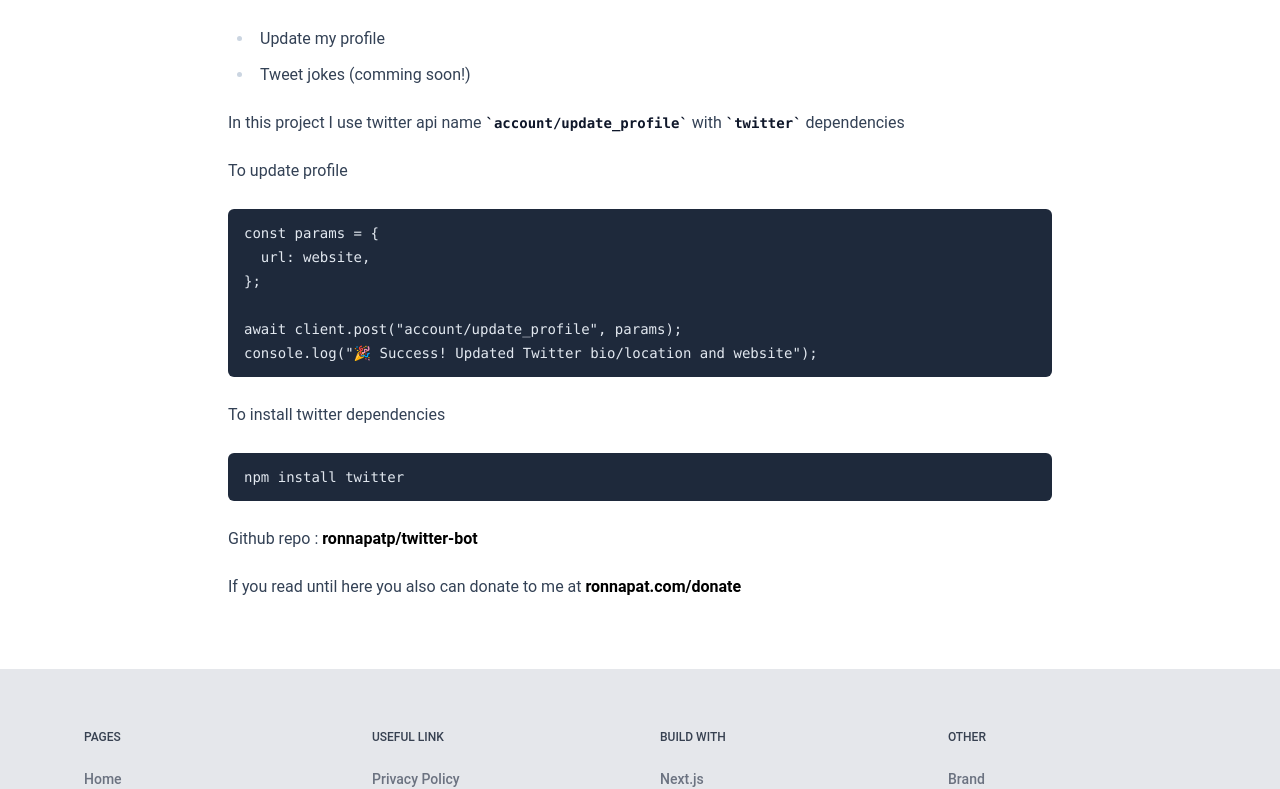
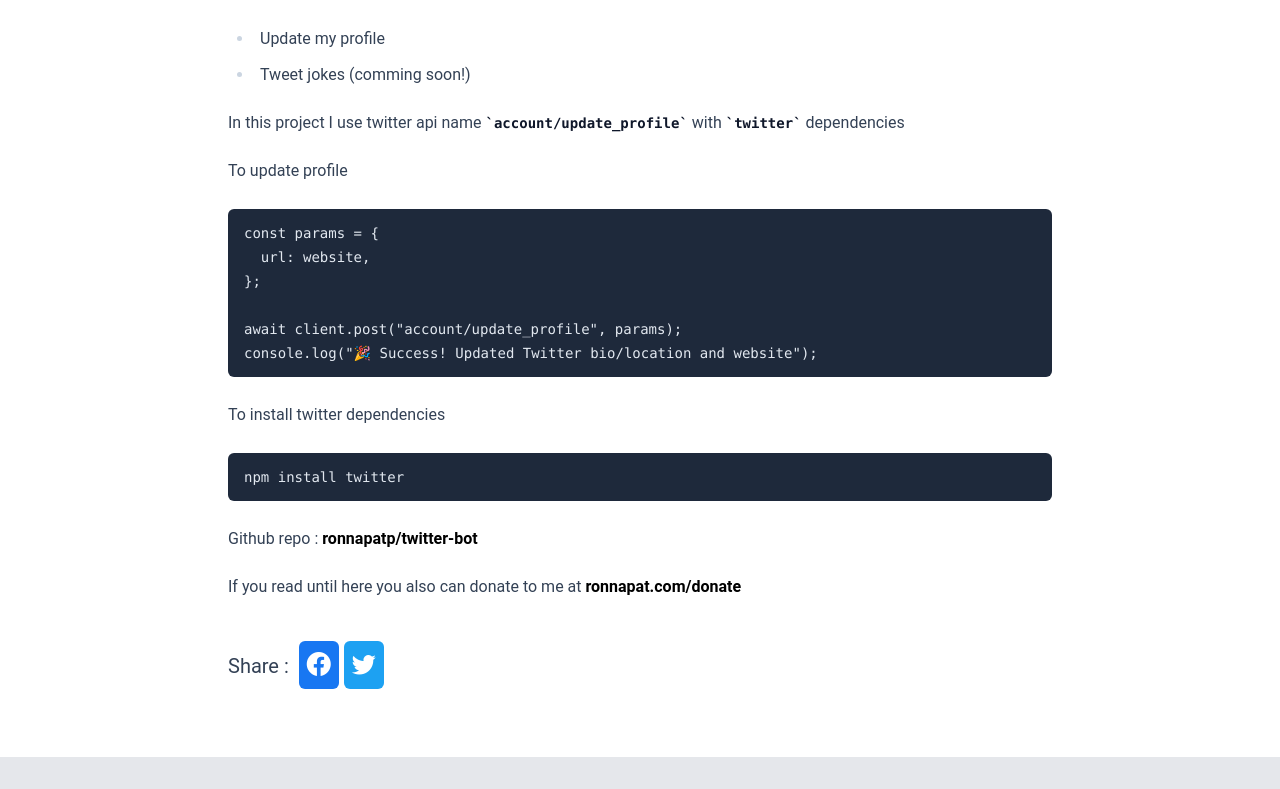
Before and after one commit to ronnapatp/ronnapat.com, a Next.js app: page /en-us/blog/posts/my-twitter-bot in a window 1280 px wide. Shown: the part 953-1742 px from the top of the page. Built offline with nearby package versions, Linux system fonts and the light colour scheme; no server answers.

Commit message:
Update share button

```diff
--- a/components/layout/MarkdownBlog.js
+++ b/components/layout/MarkdownBlog.js
@@ -1,6 +1,7 @@
 import Head from "@/components/global/meta"
 import Navbar from "@/components/navbar/navbar"
 import Footer from "@/components/footer/footer";
+import Share from "./share"
 import { langenus } from "@/script/languages";
 import Container from "./container";
 export default function ({ children, title, page }) {
@@ -9,7 +10,10 @@ export default function ({ children, title, page }) {
         <Navbar lantoshow={langenus} pathname="en-us" page={`/blog/posts/${page}`} />
         <Head title={title} />
       <Container>
-        <div className="prose-layout">{children}</div>
+        <div className="prose-layout">
+            {children}
+            <Share href={page} title={title} />
+        </div>
       </Container>
       <Footer path="en-us" />
     </div>
--- a/components/layout/share.js
+++ b/components/layout/share.js
@@ -1,24 +1,22 @@
 import Link from "next/link";
 
-export default function () {
+export default function ({ href, title }) {
   return (
     <div>
-      <div className="max-w-2xl select-none py-5 text-2xl">
+      <div className="py-5 text-xl">
         Share : &nbsp;
-        <Link href="sd">
+        <Link href={`https://www.facebook.com/sharer/sharer.php?u=https://ronnapat.com/en-us/blog/posts/${href}`}>
           <a target="_blank">
             <div className="bg-[#1877f2] px-2 py-2 rounded-md text-2xl inline-flex text-white">
               <i className="bi bi-facebook"></i>
-              <span className="hidden md:block">&nbsp; Facebook</span>
             </div>
           </a>
         </Link>
         &nbsp;
-        <Link href="sd">
+        <Link href={`https://twitter.com/intent/tweet?url=https://ronnapat.com/en-us/blog/posts/${href}%20via%20@ronnapatp&text=${title}`}>
           <a target="_blank">
             <div className="bg-[#1DA1F2] px-2 py-2 rounded-md text-2xl inline-flex text-white">
               <i className="bi bi-twitter"></i>
-              <span className="hidden md:block">&nbsp; Twitter</span>
             </div>
           </a>
         </Link>
```
